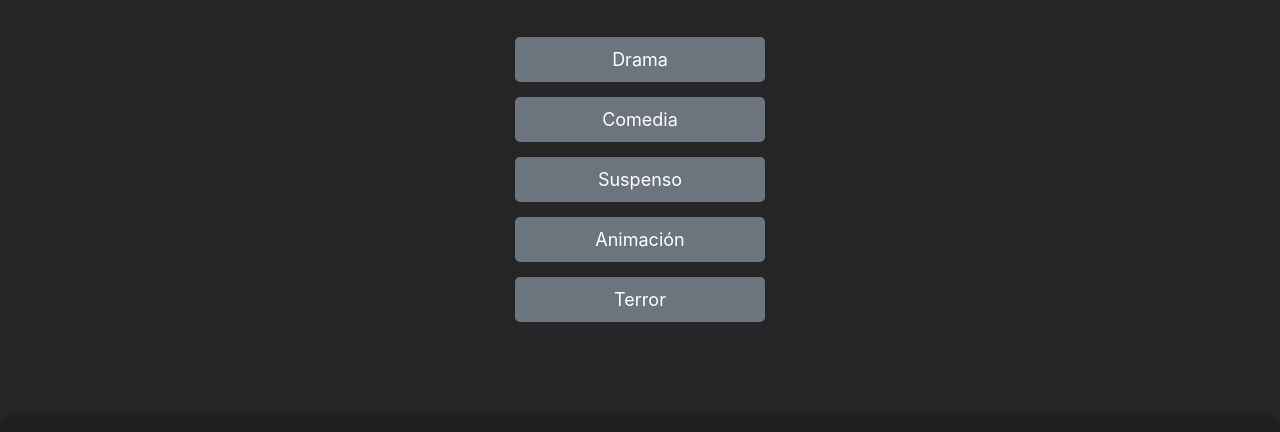
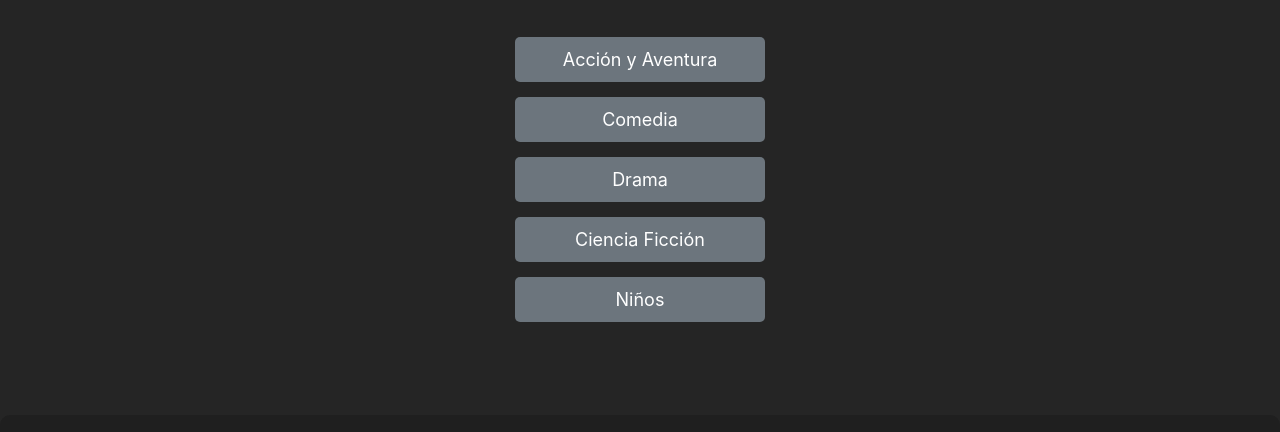
Before and after one commit to renacerini/grupo8-PI, a plain HTML site: page generoSerie.html in a window 1280 px wide. Shown: the part 185-617 px from the top of the page. Drawn offline with Linux system fonts and the light colour scheme.

Commit message:
agregado de ID y type a los botones de generoSerie y pelicula

```diff
--- a/generoSerie.html
+++ b/generoSerie.html
@@ -57,11 +57,11 @@
     <div class="genero-container">
       <h1 class="genero-title">Seleccioná un Género</h1>
       <div class="genero-buttons">
-        <a href="./detalleGenero.html" class="genero-btn">Drama</a>
-        <a href="./detalleGenero.html" class="genero-btn">Comedia</a>
-        <a href="./detalleGenero.html" class="genero-btn">Suspenso</a>
-        <a href="./detalleGenero.html" class="genero-btn">Animación</a>
-        <a href="./detalleGenero.html" class="genero-btn">Terror</a>
+        <a href="./detalleGenero.html?id=10759&type=tv" class="genero-btn">Acción y Aventura</a>
+        <a href="./detalleGenero.html?id=35&type=tv" class="genero-btn">Comedia</a>
+        <a href="./detalleGenero.html?id=18&type=tv" class="genero-btn">Drama</a>
+        <a href="./detalleGenero.html?id=10765&type=tv" class="genero-btn">Ciencia Ficción</a>
+        <a href="./detalleGenero.html?id=10762&type=tv" class="genero-btn">Niños</a>
       </div>
     </div>
   </body>
```
Also changed, not shown: generoPelicula.html (+5 -5 lines).
